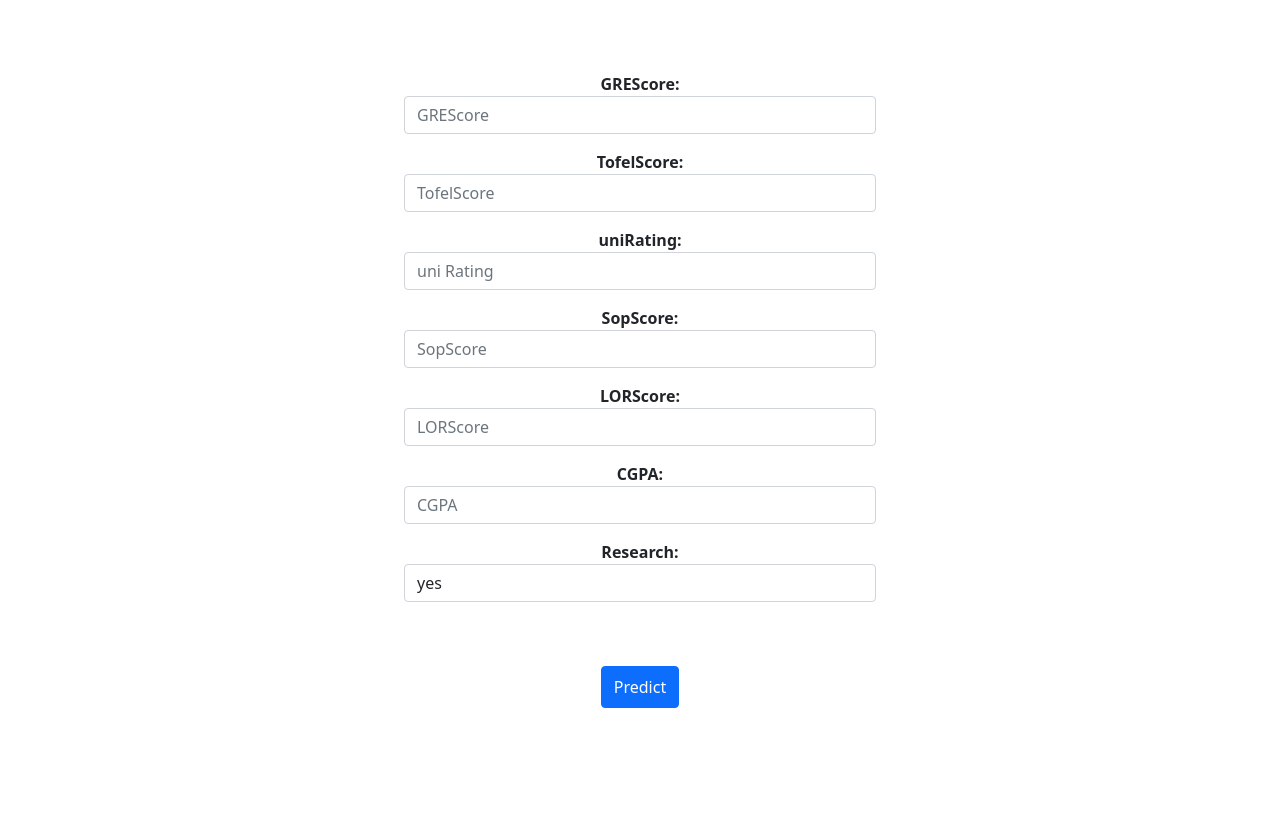
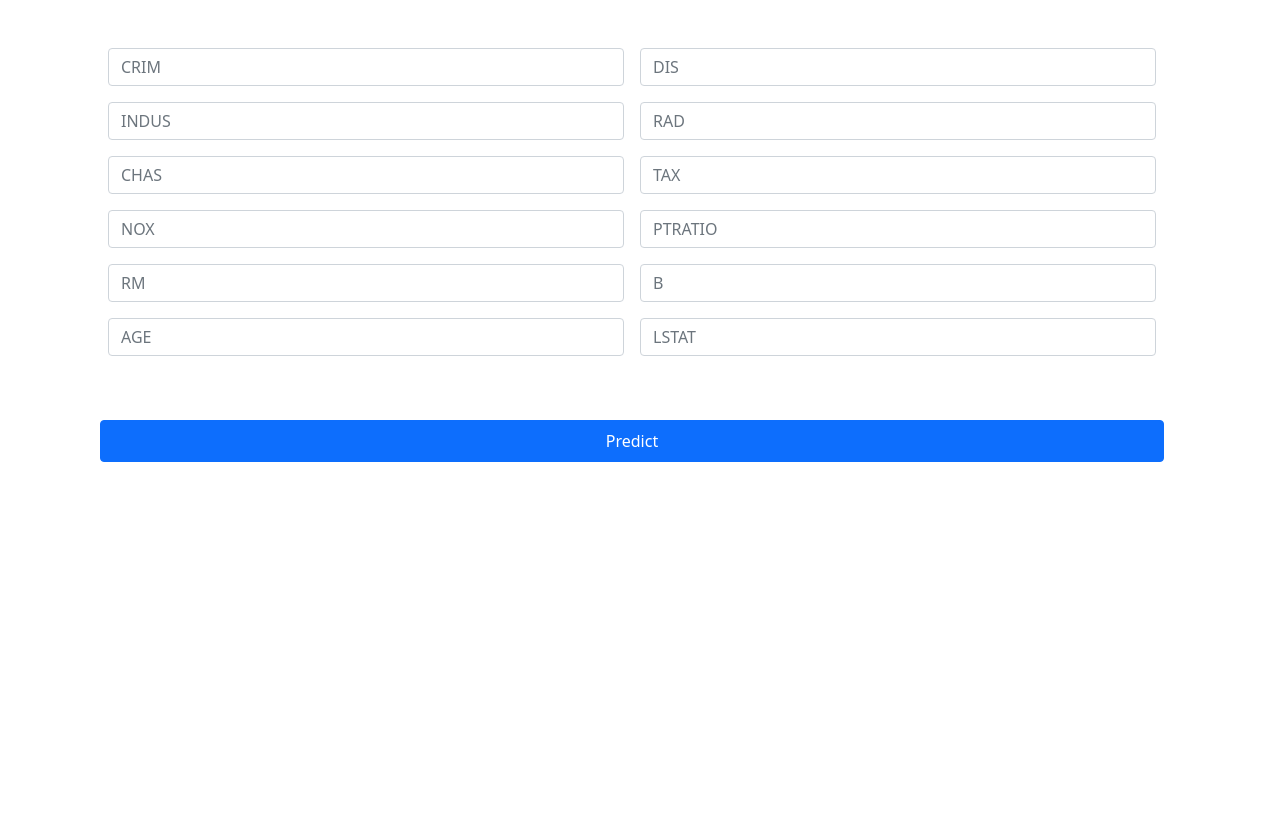
Before and after one commit to bridgecrew-perf6/ml-deployed-models, a Django app: page / in a window 1280 px wide. After the commit the page ends 462 px from the top, so only its background shows below. Run offline with Django 3.2, Linux system fonts and the light colour scheme; parts of the project's set-up code (start-up, migrations or seed data) failed here and were passed over.

Commit message:
make it better

```diff
--- a/LregressionModel1/forms.py
+++ b/LregressionModel1/forms.py
@@ -4,51 +4,66 @@ from django.forms import fields
 
 class newForm(forms.Form):
 
-    GREScore = forms.FloatField(
-        max_value=340,
+    CRIM = forms.FloatField(
 
-        label='GREScore',
+
+        label='CRIM',
         widget=forms.TextInput(
-            attrs={'class': 'form-control mb-3', 'placeholder': 'GREScore', 'id': 'form-GREScore'}),
+            attrs={'class': 'form-control mb-3', 'placeholder': 'CRIM', 'id': 'form-CRIM'}),
 
 
     )
 
-    TofelScore = forms.FloatField(
+    INDUS = forms.FloatField(
 
-        label='TofelScore', widget=forms.TextInput(
-            attrs={'class': 'form-control mb-3', 'placeholder': 'TofelScore', 'id': 'form-TofelScore'}))
+        label='INDUS', widget=forms.TextInput(
+            attrs={'class': 'form-control mb-3', 'placeholder': 'INDUS', 'id': 'form-INDUS'}))
 
-    uniRating = forms.FloatField(
-        min_value=0.0,
-        max_value=5.0,
-        label='uniRating', widget=forms.TextInput(
-            attrs={'class': 'form-control mb-3', 'placeholder': 'uni Rating', 'id': 'form-uniRating'}))
+    CHAS = forms.FloatField(
 
-    SopScore = forms.FloatField(
-        min_value=0,
-        max_value=5,
-        label='SopScore', widget=forms.TextInput(
-            attrs={'class': 'form-control mb-3', 'placeholder': 'SopScore', 'id': 'form-SopScore'}))
+        label='CHAS', widget=forms.TextInput(
+            attrs={'class': 'form-control mb-3', 'placeholder': 'CHAS', 'id': 'form-CHAS'}))
 
-    LORScore = forms.FloatField(
-        min_value=1,
-        max_value=5,
-        label='LORScore', widget=forms.TextInput(
-            attrs={'class': 'form-control mb-3', 'placeholder': 'LORScore', 'id': 'form-LORScore'}))
+    NOX = forms.FloatField(
 
-    CGPA = forms.FloatField(
-        min_value=0,
-        max_value=10,
-        label='CGPA', widget=forms.TextInput(
-            attrs={'class': 'form-control mb-3', 'placeholder': 'CGPA', 'id': 'form-CGPA'}))
+        label='NOX', widget=forms.TextInput(
+            attrs={'class': 'form-control mb-3', 'placeholder': 'NOX', 'id': 'form-NOX'}))
 
-    choices = (
-        (1, 'yes'),
-        (0, 'no')
-    )
-    Research = forms.ChoiceField(choices=choices, widget=forms.Select(
-        attrs={'class': 'form-control mb-3', 'id': 'form_research'}))
+    RM = forms.FloatField(
+
+        label='RM', widget=forms.TextInput(
+            attrs={'class': 'form-control mb-3', 'placeholder': 'RM', 'id': 'form-RM'}))
+
+    AGE = forms.FloatField(
+
+        label='AGE', widget=forms.TextInput(
+            attrs={'class': 'form-control mb-3', 'placeholder': 'AGE', 'id': 'form-AGE'}))
+    DIS = forms.FloatField(
+        label='DIS', widget=forms.TextInput(
+            attrs={'class': 'form-control mb-3', 'placeholder': 'DIS', 'id': 'form-DIS'}))
+
+    RAD = forms.FloatField(
+        label='RAD', widget=forms.TextInput(
+            attrs={'class': 'form-control mb-3', 'placeholder': 'RAD', 'id': 'form-RAD'}))
+    TAX = forms.FloatField(
+        label='TAX', widget=forms.TextInput(
+            attrs={'class': 'form-control mb-3', 'placeholder': 'TAX', 'id': 'form-TAX'}))
+    PTRATIO = forms.FloatField(
+        label='PTRATIO', widget=forms.TextInput(
+            attrs={'class': 'form-control mb-3', 'placeholder': 'PTRATIO', 'id': 'form-PTRATIO'}))
+    B = forms.FloatField(
+        label='B', widget=forms.TextInput(
+            attrs={'class': 'form-control mb-3', 'placeholder': 'B', 'id': 'form-B'}))
+    LSTAT = forms.FloatField(
+        label='LSTAT', widget=forms.TextInput(
+            attrs={'class': 'form-control mb-3', 'placeholder': 'LSTAT', 'id': 'form-LSTAT'}))
+
+    # choices = (
+    #     (1, 'yes'),
+    #     (0, 'no')
+    # )
+    # Research = forms.ChoiceField(choices=choices, widget=forms.Select(
+    #     attrs={'class': 'form-control mb-3', 'id': 'form_research'}))
 
     class Meta:
         fields = {'GREScore'}
--- a/LregressionModel1/views.py
+++ b/LregressionModel1/views.py
@@ -12,8 +12,8 @@ def home(request):
     return render(request, 'home.html', {'form': form})
 
 
-reg_model = pickle.load(open('admissionRegression.pickle', 'rb'))
-scaler = pickle.load(open('ScalerModel.pickle', 'rb'))
+reg_model = pickle.load(open('BostonModel.pickle', 'rb'))
+scaler = pickle.load(open('BostonScalerModel.pickle', 'rb'))
 
 
 def predict(request):
@@ -21,19 +21,26 @@ def predict(request):
     if request.method == 'POST':
         form = newForm(request.POST)
         if form.is_valid():
-            GREScore = form.cleaned_data['GREScore']
-            TofelScore = form.cleaned_data['TofelScore']
-            uniRating = form.cleaned_data['uniRating']
-            SopScore = form.cleaned_data['SopScore']
-            LORScore = form.cleaned_data['LORScore']
-            CGPA = form.cleaned_data['CGPA']
-            Research = form.cleaned_data['Research']
+            CRIM = form.cleaned_data['CRIM']
+            INDUS = form.cleaned_data['INDUS']
+            CHAS = form.cleaned_data['CHAS']
+            NOX = form.cleaned_data['NOX']
+            RM = form.cleaned_data['RM']
+            AGE = form.cleaned_data['AGE']
+            DIS = form.cleaned_data['DIS']
 
-            data = [GREScore, TofelScore, uniRating,
-                    SopScore, LORScore, CGPA, Research]
+            RAD = form.cleaned_data['RAD']
+            TAX = form.cleaned_data['TAX']
+            PTRATIO = form.cleaned_data['PTRATIO']
+            LSTAT = form.cleaned_data['LSTAT']
+            B = form.cleaned_data['B']
 
+            data = [CRIM, INDUS, CHAS, NOX, RM, AGE,
+                    DIS, RAD, TAX, PTRATIO, B, LSTAT]
             data = scaler.transform([data])
+            print(data)
             prediction = format(reg_model.predict(data)[0], '.2f')
+
             return render(request, 'home.html', {'form': form, 'prediction': prediction})
         else:
             error = form.errors.as_data()
--- a/templates/home.html
+++ b/templates/home.html
@@ -24,20 +24,81 @@ type="text/css"
     <section class="px-md-5 mx-md-5 text-center text-lg-left dark-grey-text">
 
 
-        <div class="row d-flex justify-content-center">
-            <div class="col-md-6">
-                <form action="{% url 'predict' %}" class="form-reset p-4 rounded update-form" method="post" enctype="multipart/form-data">
+        <div class="row g-3">
+            <form action="{% url 'predict' %}" class="row gy-2 gx-3 align-items-center" method="post" enctype="multipart/form-data">
                 {% csrf_token %}
-                    {{form.as_p}}
-                <button class="btn btn-primary btn-block py-2 mb-4 mt-5 font-weight-bold" type="submit"
-                value="Save changes">Predict</button>
+                <div class="col">
+                    {% if form.CRIM.errors %}
+                        {{form.CRIM.errors}}
+                    {% endif %}
+                    {{form.CRIM}}
 
+                    {% if form.INDUS.errors %}
+                        {{form.INDUS.errors}}
+                    {% endif %}
+                    {{form.INDUS}}
+
+                    {% if form.CHAS.errors %}
+                        {{form.CHAS.errors}}
+                    {% endif %}
+                    {{form.CHAS}}
+
+                    {% if form.NOX.errors %}
+                        {{form.NOX.errors}}
+                    {% endif %}
+                    {{form.NOX}}
+
+                    {% if form.RM.errors %}
+                        {{form.RM.errors}}
+                    {% endif %}
+                    {{form.RM}}
+
+                    {% if form.AGE.errors %}
+                        {{form.AGE.errors}}
+                    {% endif %}
+                    {{form.AGE}}
+                  </div>
+                <div class="col">
+                    {% if form.DIS.errors %}
+                        {{form.DIS.errors}}
+                    {% endif %}
+                    {{form.DIS}}
+
+                    {% if form.RAD.errors %}
+                        {{form.RAD.errors}}
+                    {% endif %}
+                    {{form.RAD}}
+
+                    {% if form.TAX.errors %}
+                        {{form.TAX.errors}}
+                    {% endif %}
+                    {{form.TAX}}
+
+                    {% if form.PTRATIO.errors %}
+                        {{form.PTRATIO.errors}}
+                    {% endif %}
+                    {{form.PTRATIO}}
+
+                    {% if form.B.errors %}
+                        {{form.B.errors}}
+                    {% endif %}
+                    {{form.B}}
+                    {% if form.LSTAT.errors %}
+                        {{form.LSTAT.errors}}
+                    {% endif %}
+                    {{form.LSTAT}}
+                </div>
+
+
+
+
+                    <button class="btn btn-primary btn-block py-2 mb-4 mt-5 font-weight-bold" type="submit"
+                    value="Save changes">Predict</button>
                 </form>
+                {% if prediction %}
+                <h1>Price : {{prediction}}</h1>
+                {% endif %}
 
-                {% if prediction %}
-                <h1>Chance of admit : {{prediction}}</h1>
-                {% endif %}
-            </div>
         </div>
         </section>
 </div>
```
Also changed, not shown: 2 other files.
